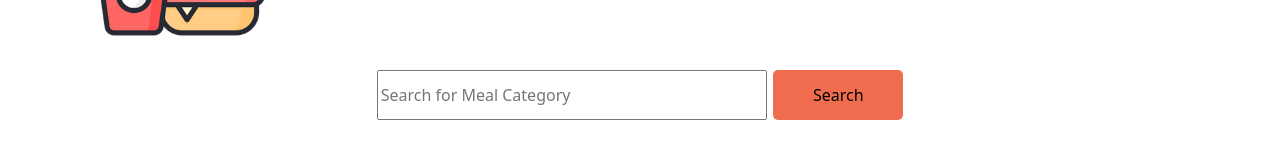
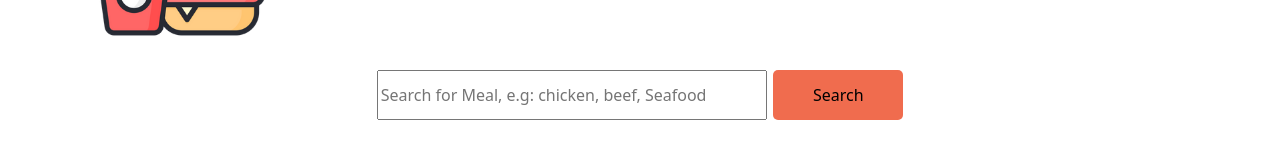
Before and after one commit to nuray-alam/hungry-monster, a plain HTML site: page index.html in a window 1280 px wide. Shown: the part 127-286 px from the top of the page. Drawn offline with Linux system fonts and the light colour scheme.

Commit message:
placeholder updated

```diff
--- a/index.html
+++ b/index.html
@@ -13,7 +13,8 @@
     <nav class="navbar navbar-expand-lg navbar-light container">
       <div class="container-fluid">
         <a class="navbar-brand" href="#"
-          ><img src="images/icon.png" alt="" /> <span id="company-title">Hungry Monster</span></a
+          ><img src="images/icon.png" alt="" />
+          <span id="company-title">Hungry Monster</span></a
         >
         <button
           class="navbar-toggler"
@@ -50,7 +51,7 @@
       <input
         type="text"
         id="search-input"
-        placeholder="Search for Meal Category"
+        placeholder="Search for Meal, e.g: chicken, beef, Seafood"
       />
       <button id="search-button" onclick="searchThefoodList()">Search</button>
     </section>
```
